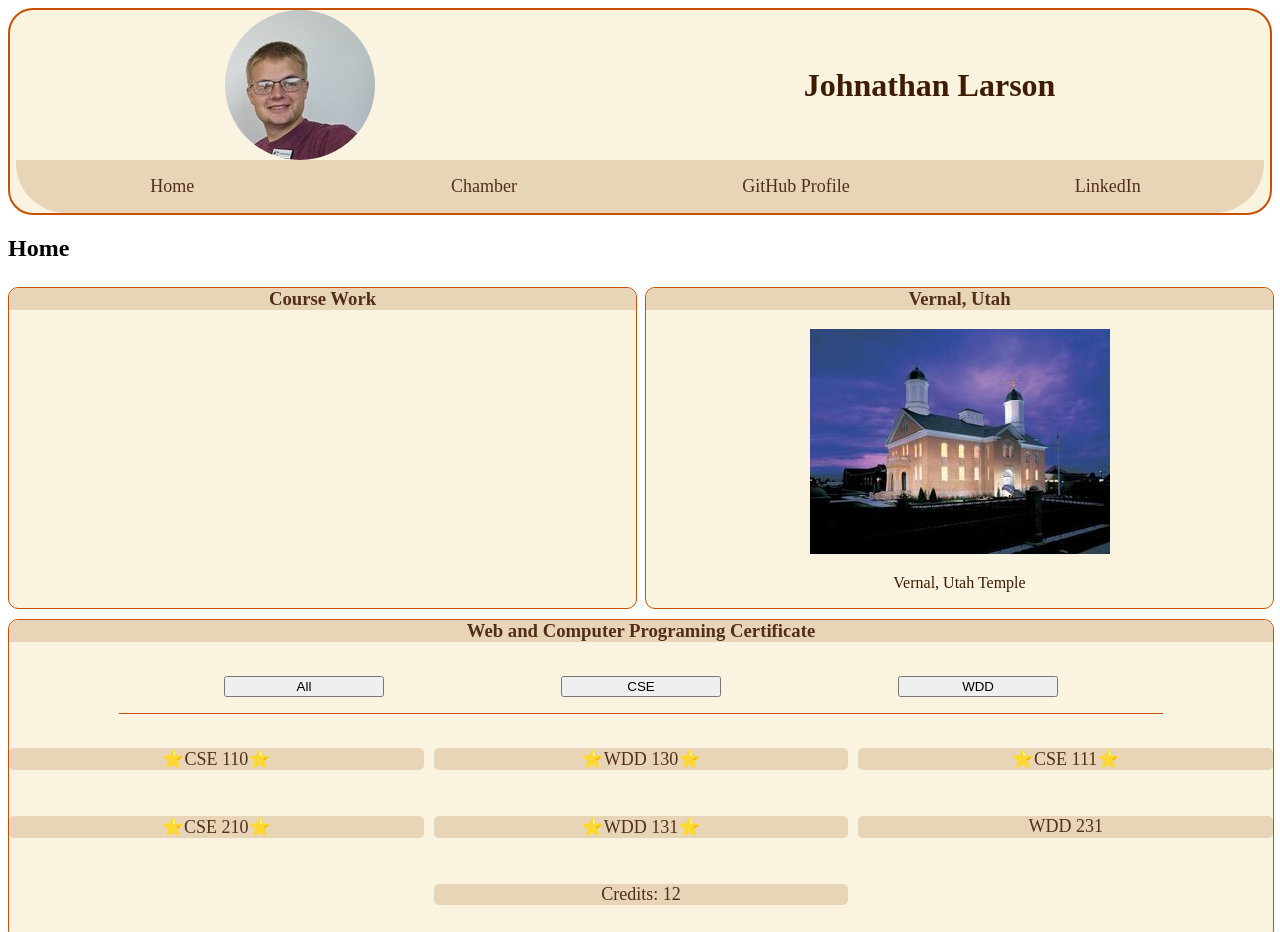
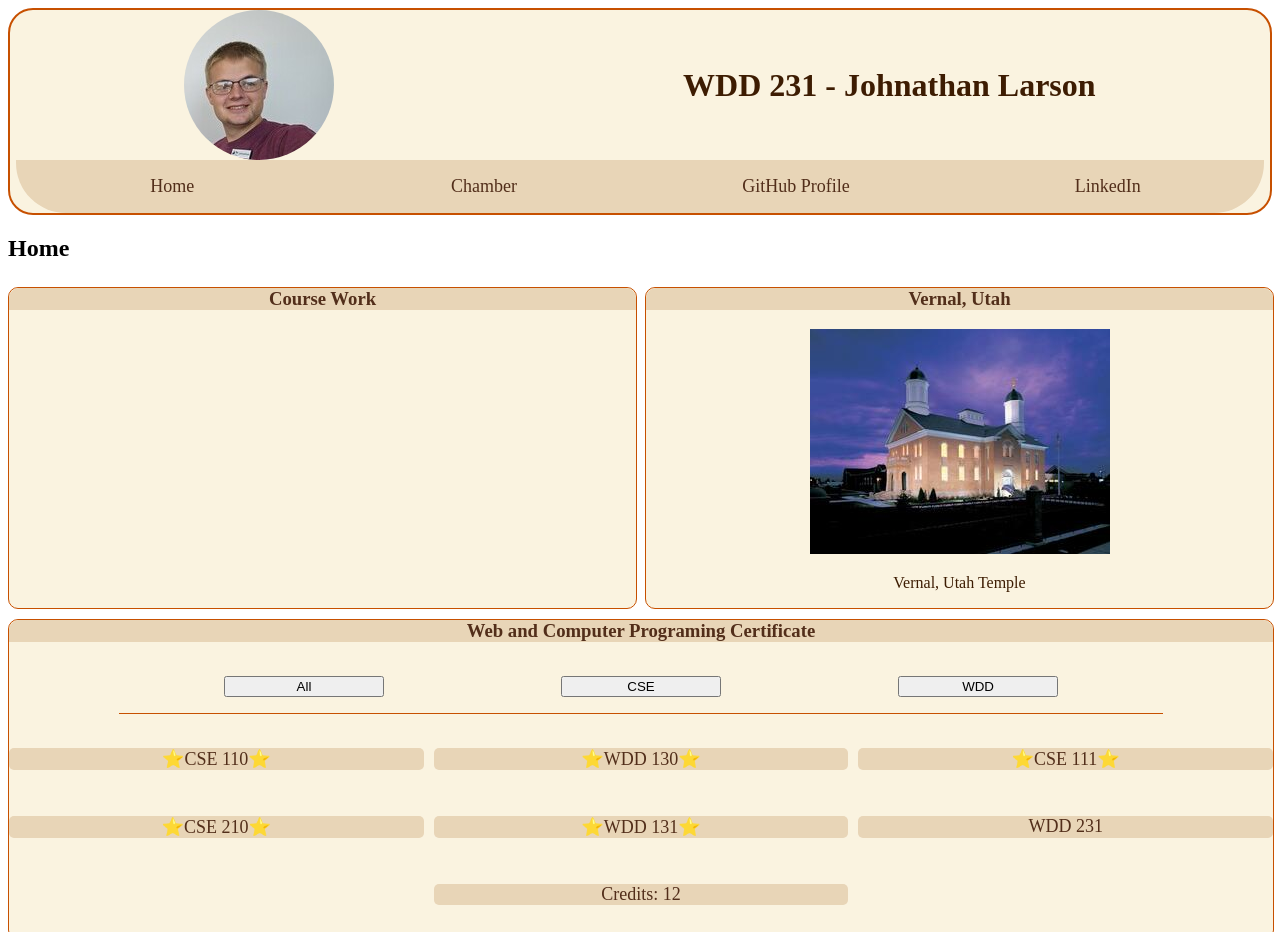
Before and after one commit to Mallazeum/wdd231, a plain HTML site: page index.html in a window 1280 px wide. Shown: the top 932 px of the page. Drawn offline with Linux system fonts and the light colour scheme.

Commit message:
fixed errors

```diff
--- a/index.html
+++ b/index.html
@@ -15,7 +15,7 @@
     <header>
         <span id="header">
             <img src="images/johnathan.jpg" alt="A picture of Johnathan Larson">
-            <h1>Johnathan Larson</h1>
+            <h1>WDD 231 - Johnathan Larson</h1>
         </span>
         <button id="menu"></button>
         <nav class="navigation">
```
